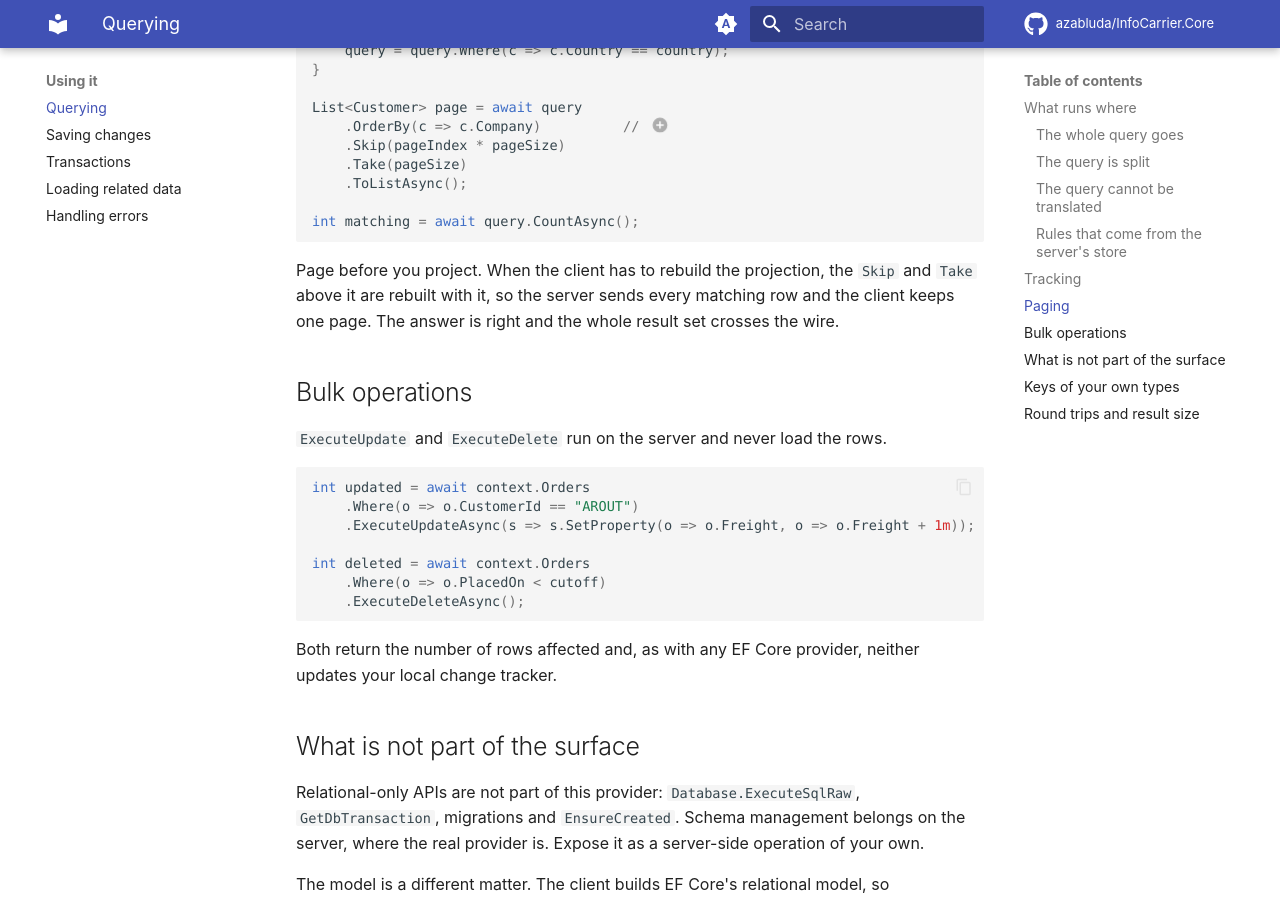
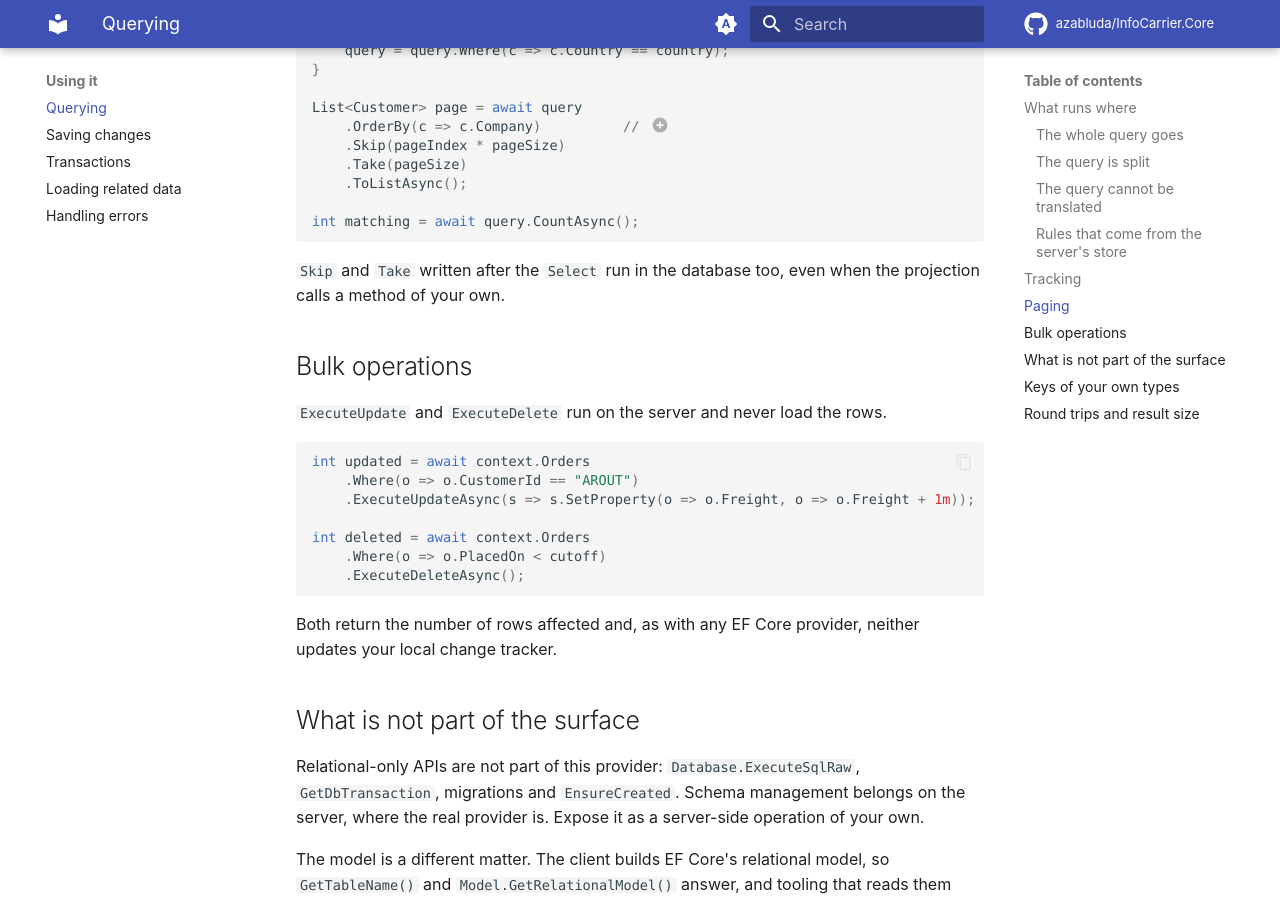
Before and after one commit to azabluda/InfoCarrier.Core, an MkDocs documentation site: the page built from website/docs/guide/querying.md, in a window 1280 px wide and 900 px high, scrolled down 2485 px. Built offline with MkDocs 1.6.1 and Material for MkDocs 9.7.7, drawn with Linux system fonts in a browser that asks for light colours; comment, search, counter and statistics services are not loaded.

Commit message:
The guide says paging after a rebuilt projection runs in the database
Since H6 (#172), Skip and Take written after a Select that calls a
method of your own run in the database. The querying guide still told
readers to page before they project, and the client page said a Skip or
Take in the split event came from that rebuild. Measured with the 10.2
notes' probe: 500 rows read with 10.1.1, 10 with this build.

Co-Authored-By: Claude Opus 5.5 <noreply@anthropic.com>

```diff
--- a/website/docs/guide/querying.md
+++ b/website/docs/guide/querying.md
@@ -116,9 +116,8 @@ int matching = await query.CountAsync();
    server pages an unordered set while the client sorts the page: one page of the wrong rows, in
    the right order.
 
-Page before you project. When the client has to rebuild the projection, the
-`Skip` and `Take` above it are rebuilt with it, so the server sends every matching row and the
-client keeps one page. The answer is right and the whole result set crosses the wire.
+`Skip` and `Take` written after the `Select` run in the database too, even when the projection
+calls a method of your own.
 
 ## Bulk operations
 
```
Also changed, not shown: website/docs/configuration/client.md (+2 -3 lines).
